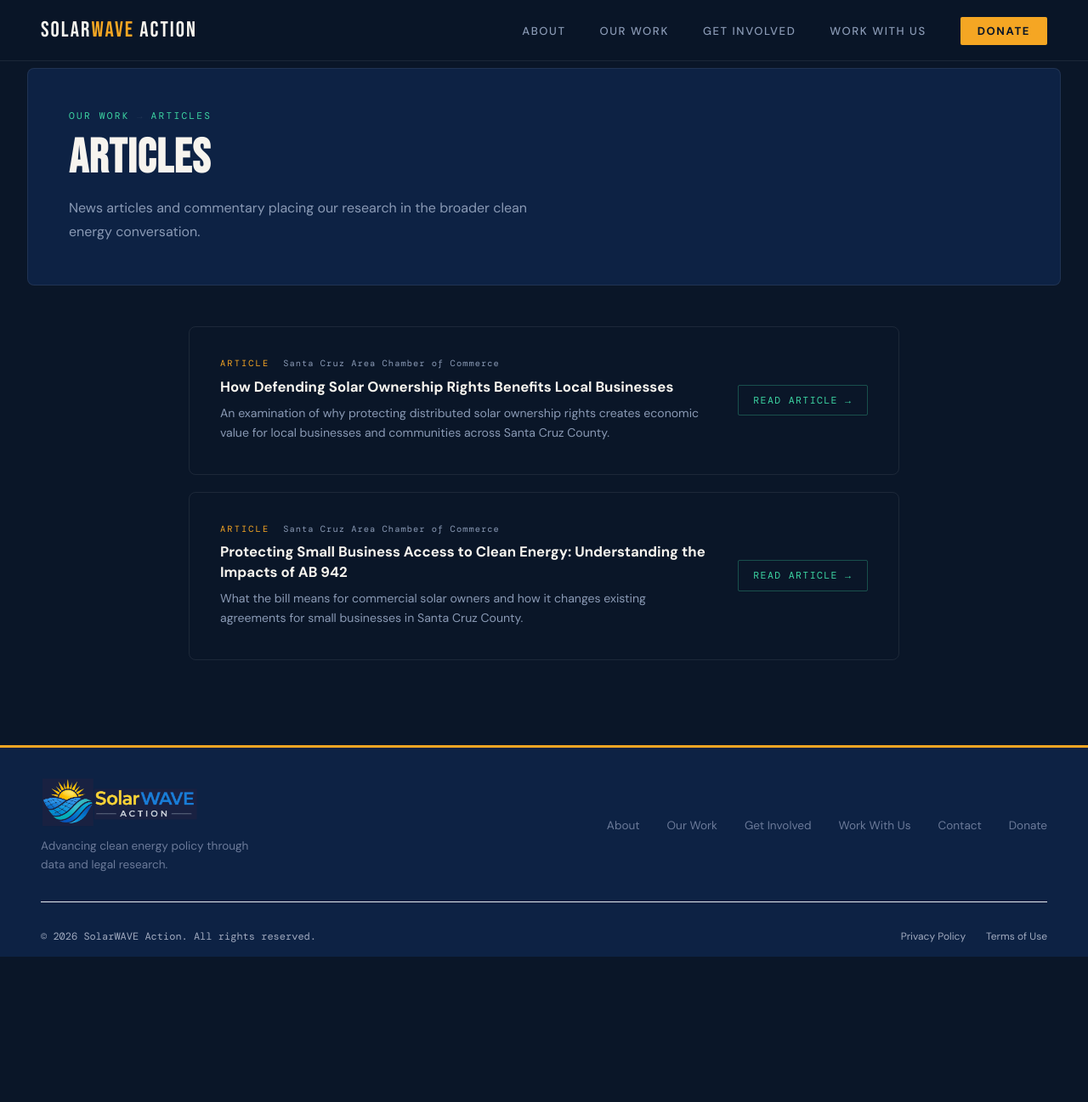
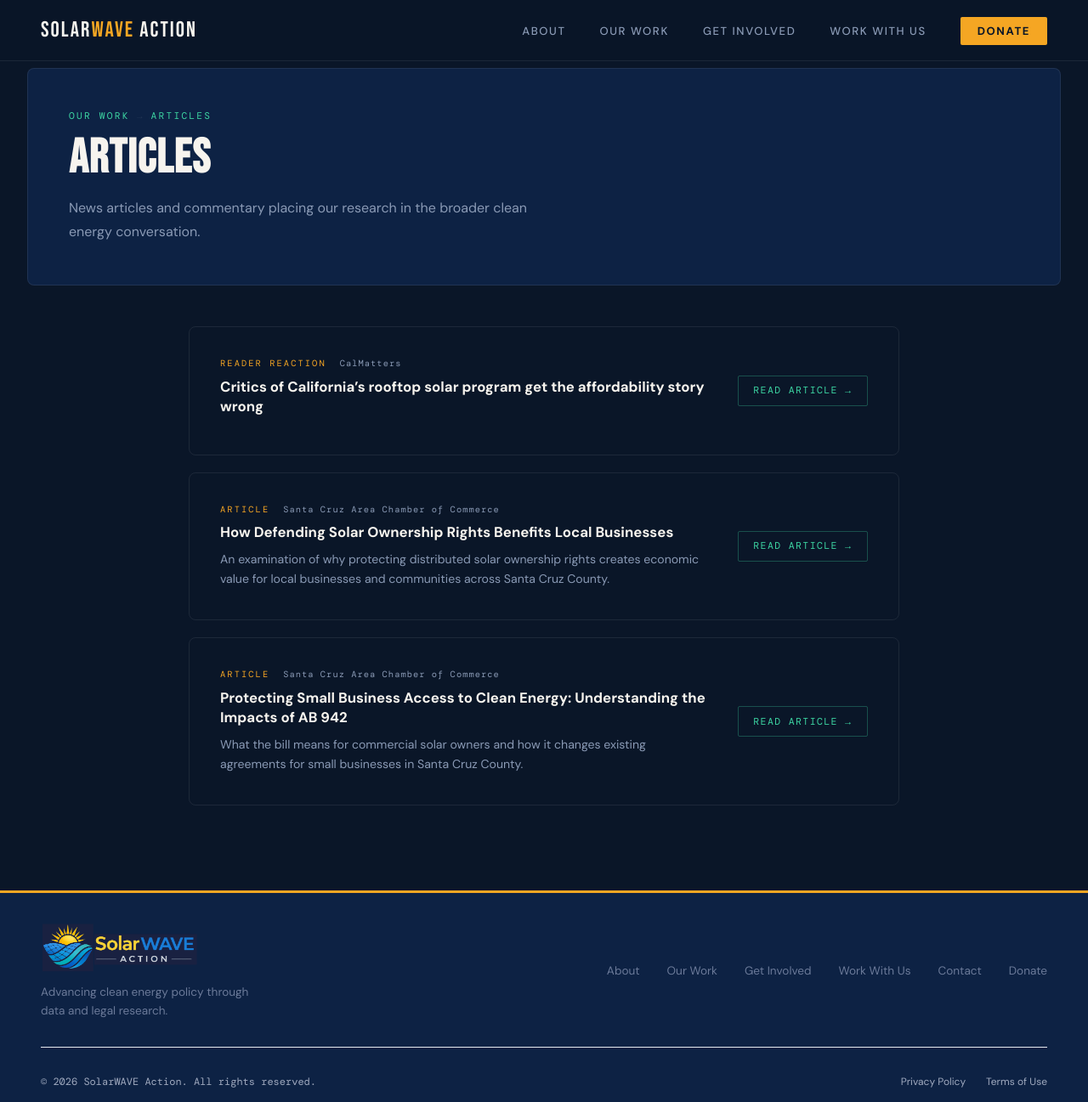
Before and after one commit to SolarWAVE-Action/solarwave-website, a Jekyll site: the page built from articles/articles.html, in a window 1280 px wide and 1297 px high. Shown: the whole window at 85% size. Built offline with Jekyll 4.4.1, drawn with Linux system fonts in a browser that asks for light colours.

Commit message:
added calmatters opinion

```diff
--- a/articles/articles.html
+++ b/articles/articles.html
@@ -92,6 +92,19 @@ permalink: /articles/
     <div class="article-card">
       <div>
         <div class="article-meta">
+          <span class="article-tag">Reader Reaction</span>
+          <span class="article-pub">CalMatters</span>
+        </div>
+        <h3>Critics of California’s rooftop solar program get the affordability story wrong</h3>
+      </div>
+      <div class="article-action">
+        <a href="https://calmatters.org/commentary/reader-reactions/2026/05/critics-california-rooftop-solar-costs/" target="_blank" rel="noopener">Read Article →</a>
+      </div>
+    </div>
+
+    <div class="article-card">
+      <div>
+        <div class="article-meta">
           <span class="article-tag">Article</span>
           <span class="article-pub">Santa Cruz Area Chamber of Commerce</span>
         </div>
```
